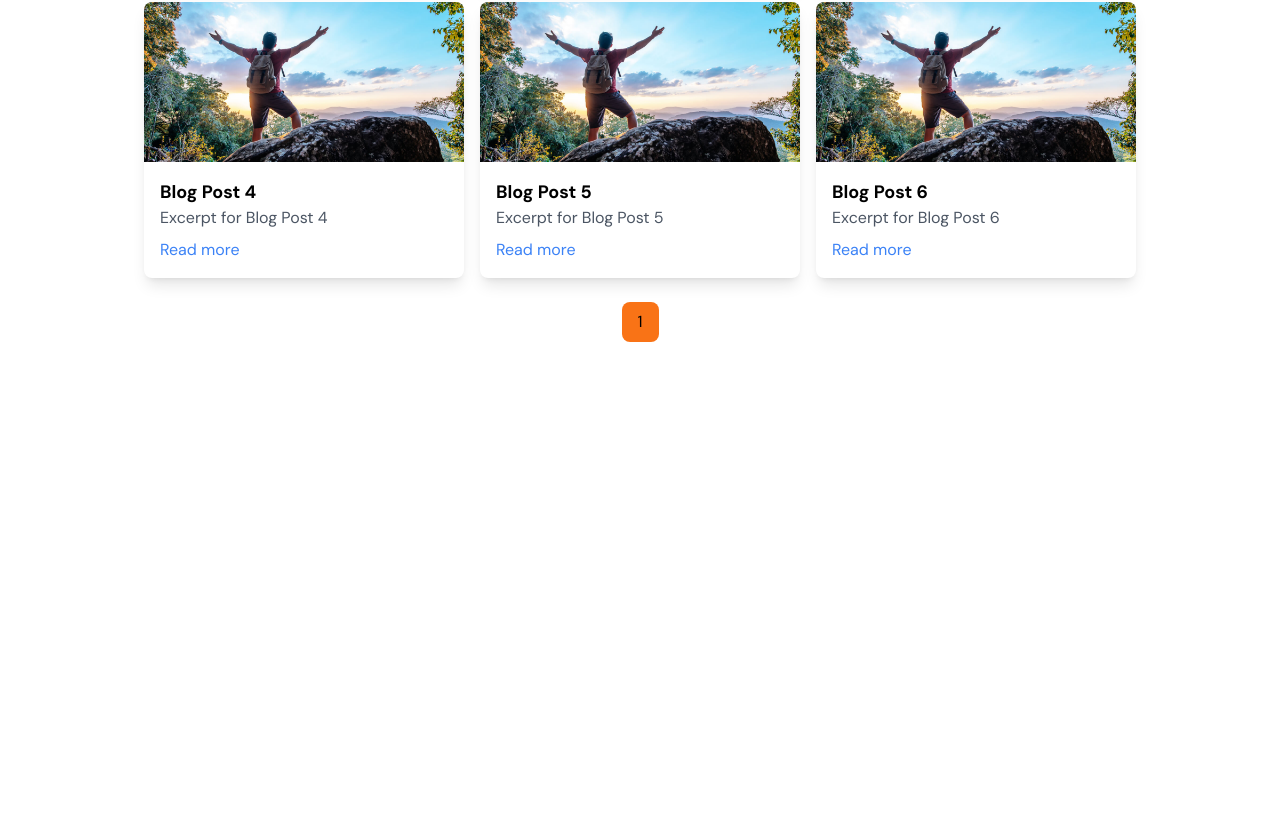
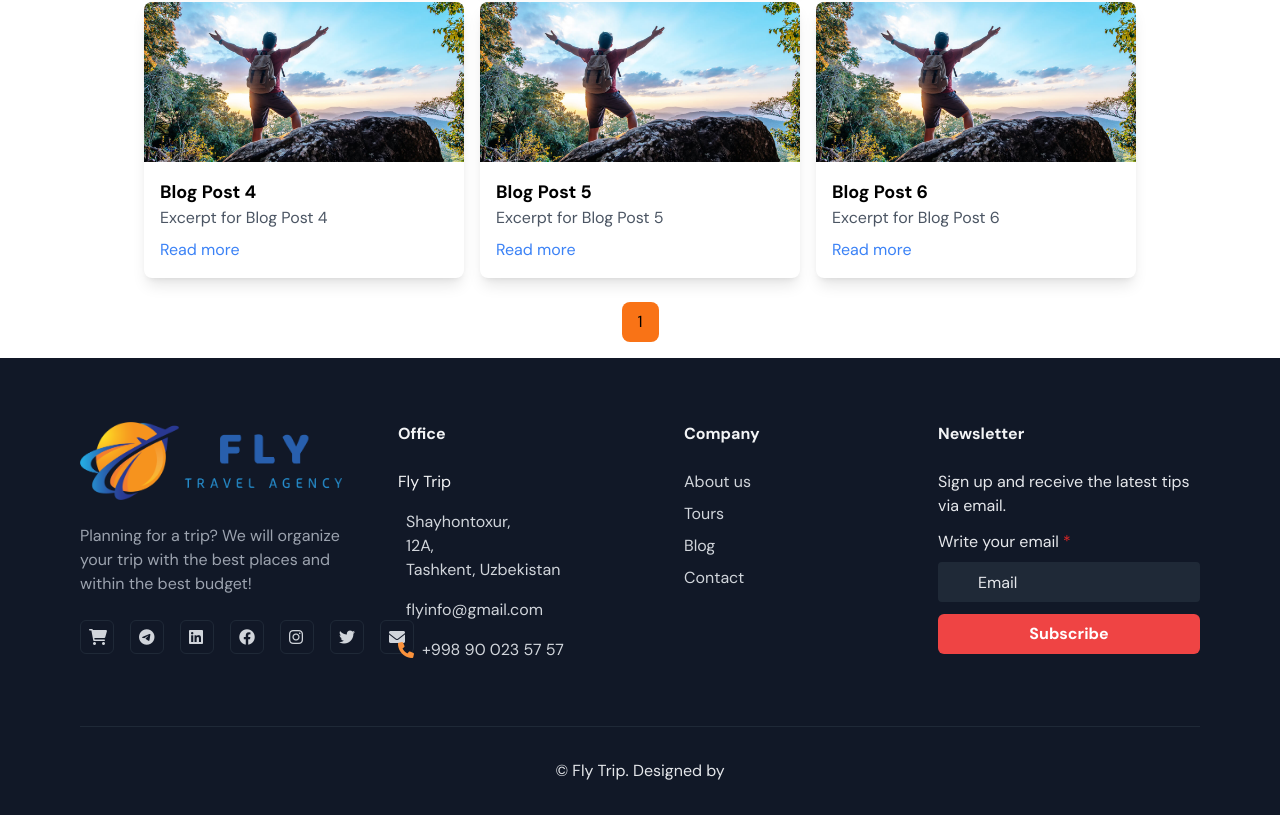
Before and after one commit to Asadbek-i2max/fly-tour, a React (Vite) app: page / in a window 1280 px wide. Shown: the part 3386-4201 px from the top of the page. Before the commit the page ends 3744 px from the top, so only its background shows below. Built offline with nearby package versions, Linux system fonts and the light colour scheme.

Commit message:
Footer component

```diff
--- a/src/components/Footer.jsx
+++ b/src/components/Footer.jsx
@@ -0,0 +1,139 @@
+import { Link } from "react-router-dom";
+
+// import { useTranslation } from 'react-i18next';
+
+const Footer = () => {
+    return (
+<footer className="bg-gray-900 text-gray-200 relative">
+  <div className="container mx-auto">
+    <div className="grid grid-cols-12">
+      <div className="col-span-12">
+        <div className="py-16 px-0">
+          <div className="grid md:grid-cols-12 grid-cols-1 gap-6">
+            <div className="lg:col-span-3 md:col-span-12">
+              <Link to="/" className="text-2xl">
+                <img src="/src/assets/images/logo.png" alt="Logo" />
+              </Link>
+              <p className="mt-6 text-gray-400">
+                Planning for a trip? We will organize your trip with the best places and within the best budget!
+              </p>
+              <ul className="list-none mt-6 flex space-x-4">
+                <li>
+                  <a href="" target="_blank" className="flex items-center justify-center border border-gray-800 rounded-md hover:bg-orange-400 hover:text-white text-gray-300 p-2">
+                    <i className="fa-solid fa-cart-shopping size-4" title="Buy Now"></i>
+                  </a>
+                </li>
+                <li>
+                  <a href="" target="_blank" className="flex items-center justify-center border border-gray-800 rounded-md hover:bg-orange-400 hover:text-white text-gray-300 p-2">
+                    <i className="fa-brands fa-telegram size-4" title="Telegram"></i>
+                  </a>
+                </li>
+                <li>
+                  <a href="" target="_blank" className="flex items-center justify-center border border-gray-800 rounded-md hover:bg-orange-400 hover:text-white text-gray-300 p-2">
+                    <i className="fa-brands fa-linkedin size-4" title="Linkedin"></i>
+                  </a>
+                </li>
+                <li>
+                  <a href="" target="_blank" className="flex items-center justify-center border border-gray-800 rounded-md hover:bg-orange-400 hover:text-white text-gray-300 p-2">
+                    <i className="fa-brands fa-facebook size-4" title="facebook"></i>
+                  </a>
+                </li>
+                <li>
+                  <a href="" target="_blank" className="flex items-center justify-center border border-gray-800 rounded-md hover:bg-orange-400 hover:text-white text-gray-300 p-2">
+                    <i className="fa-brands fa-instagram size-4" title="instagram"></i>
+                  </a>
+                </li>
+                <li>
+                  <a href="" target="_blank" className="flex items-center justify-center border border-gray-800 rounded-md hover:bg-orange-400 hover:text-white text-gray-300 p-2">
+                    <i className="fa-brands fa-twitter size-4" title="twitter"></i>
+                  </a>
+                </li>
+                <li>
+                  <a href="" className="flex items-center justify-center border border-gray-800 rounded-md hover:bg-orange-400 hover:text-white text-gray-300 p-2">
+                    <i className="fa-solid fa-envelope size-4" title="email"></i>
+                  </a>
+                </li>
+              </ul>
+            </div>
+
+            <div className="lg:col-span-3 md:col-span-4">
+              <div className="lg:ms-8">
+                <h5 className="text-gray-100 font-semibold">Office</h5>
+                <h5 className="text-gray-100 mt-6">Fly Trip</h5>
+                <div className="flex mt-4">
+                  <i data-feather="map-pin" className="text-orange-400 mr-2 mt-1"></i>
+                  <div>
+                    <h6 className="text-gray-300">
+                      Shayhontoxur, <br />
+                      12A, <br />
+                      Tashkent, Uzbekistan
+                    </h6>
+                  </div>
+                </div>
+                <div className="flex mt-4">
+                  <i data-feather="mail" className="text-orange-400 mr-2 mt-1"></i>
+                  <div>
+                    <a href="mailto:contact@example.com" className="text-gray-300 hover:text-gray-400 duration-500 ease-in-out">flyinfo@gmail.com</a>
+                  </div>
+                </div>
+                <div className="flex mt-4">
+                  <i className="text-orange-400 mr-2 mt-1 fa-solid fa-phone"></i>
+                  <div>
+                    <a href="tel:+152534-468-854" className="text-gray-300 hover:text-gray-400 duration-500 ease-in-out">+998 90 023 57 57</a>
+                  </div>
+                </div>
+              </div>
+            </div>
+
+            <div className="lg:col-span-3 md:col-span-4">
+              <div className="lg:ms-8">
+                <h5 className="text-gray-100 font-semibold">Company</h5>
+                <ul className="list-none mt-6">
+                  <li>
+                    <Link to="/about" className="text-gray-300 hover:text-gray-400 duration-500 ease-in-out">About us</Link>
+                  </li>
+                  <li className="mt-2">
+                    <Link to="/tours" className="text-gray-300 hover:text-gray-400 duration-500 ease-in-out">Tours</Link>
+                  </li>
+                  <li className="mt-2">
+                    <a to="/blog" className="text-gray-300 hover:text-gray-400 duration-500 ease-in-out">Blog</a>
+                  </li>
+                  <li className="mt-2">
+                    <a href="/contact" className="text-gray-300 hover:text-gray-400 duration-500 ease-in-out">Contact</a>
+                  </li>
+                </ul>
+              </div>
+            </div>
+
+            <div className="lg:col-span-3 md:col-span-4">
+              <h5 className="text-gray-100 font-semibold">Newsletter</h5>
+              <p className="mt-6">Sign up and receive the latest tips via email.</p>
+              <form>
+                <div className="grid grid-cols-1">
+                  <div className="my-3">
+                    <label className="form-label">Write your email <span className="text-red-600">*</span></label>
+                    <div className="relative mt-2">
+                      <i data-feather="mail" className="absolute top-3 left-3 text-gray-400"></i>
+                      <input type="email" className="pl-10 rounded w-full py-2 px-3 h-10 bg-gray-800 border-0 text-gray-100 focus:ring-0 placeholder:text-gray-200 outline-none" placeholder="Email" name="email" required />
+                    </div>
+                  </div>
+                  <button type="submit" className="py-2 px-5 inline-block font-semibold text-base text-center bg-red-500 text-white rounded-md">Subscribe</button>
+                </div>
+              </form>
+            </div>
+          </div>
+        </div>
+      </div>
+    </div>
+
+    <div className="py-8 border-t border-gray-800">
+      <div className="container mx-auto text-center">
+        <p className="mb-0">© <script>document.write(new Date().getFullYear())</script> Fly Trip. Designed by </p>
+      </div>
+    </div>
+  </div>
+</footer>
+    );
+}
+
+export default Footer;
--- a/src/pages/Main.jsx
+++ b/src/pages/Main.jsx
@@ -6,6 +6,7 @@ import Banner from '../components/Banner';
 import BannerPic from '../components/BannerPic';
 import Tours from '../components/Tours';
 import Blogs from '../components/Blog';
+import Footer from '../components/Footer'
 
 function Main() {
   return (
@@ -18,6 +19,7 @@ function Main() {
       <Tours />
       <Banner />
       <Blogs />
+      <Footer />
     </div>
   );
 }
```
